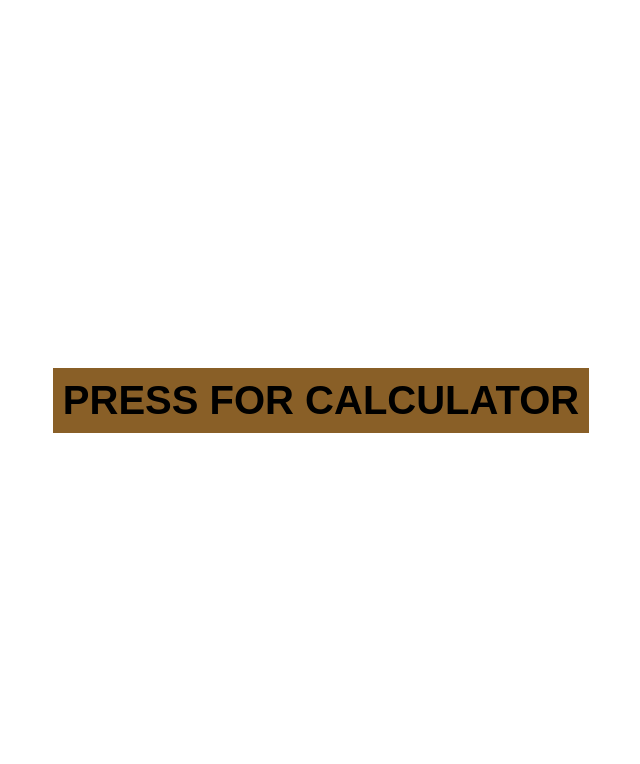
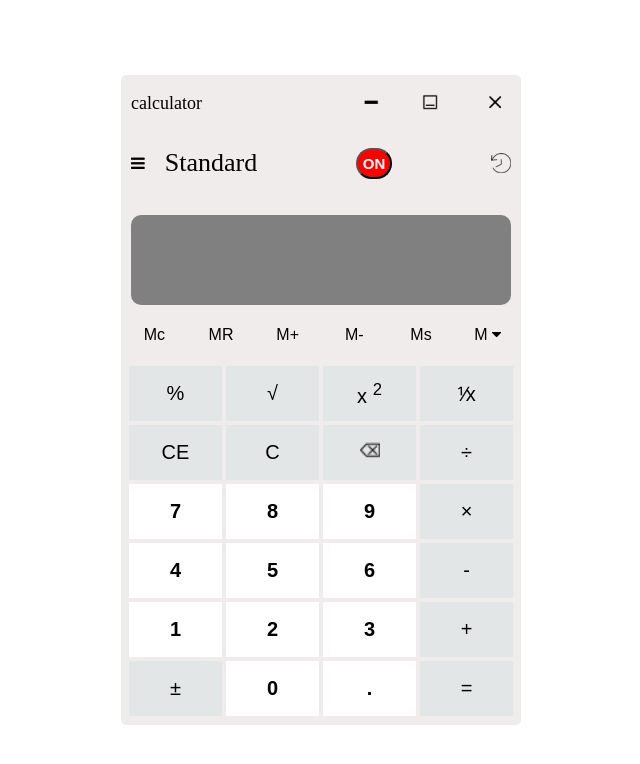
Before and after one commit to Harmedino/calculator, a plain HTML site: page index.html in a window 1280 px wide. Shown: the whole page, without its empty margins (319-959 px from the left). Drawn offline with Linux system fonts and the light colour scheme.

Commit message:
in a bit

```diff
--- a/css/style.css
+++ b/css/style.css
@@ -1,3 +1,6 @@
+*{
+transition: 2s all ease-out;
+}
 body{
 color: black;
 height: 100vh;
@@ -6,7 +9,7 @@ margin: auto;
     display: flex;
         align-items: center;
         justify-content: center;
-        transition: 2s all ease-out;
+
 }
 
 
@@ -28,7 +31,6 @@ margin: auto;
     border-radius: 5px;
     margin: auto;
     background-color: rgb(240, 236, 236);
-    display: none;
 }
 .header{
    width: 400px;
@@ -61,12 +63,12 @@ padding: 10px;
     border: none;
     font-size: 18px;
     text-transform: uppercase;
-    padding: 10px;
-    border-radius: 5px;
+    padding: 5px 10px;
+    border-radius: 20px;
 }
 .on{
     color: white;
-    background-color: red;
+    background-color: rgb(240, 56, 56);
 
 }
 .on:hover{
@@ -77,7 +79,7 @@ padding: 10px;
 }
 .off{
     color: white;
-        background-color: blue;
+        background-color: rgb(59, 59, 226);
         display: none;
 }
 .close{
@@ -108,35 +110,33 @@ padding: 10px;
     padding-left: 20px;
     font-size: 26px;
 }
+.power{
+    padding: 5px;
+    font-weight: bold;
+    font-size: 15px;
+    background-color: red;
+    border-radius: 20px;
+    color: white;
+}
 .top {
     width: 95%;
     margin: auto;
-    height: 20px;
-    font-size: 20px;
-    letter-spacing: 5px;
+    height: 30px;
+    font-size: 16px;
+    letter-spacing: 2px;
     text-align: right;
     margin: auto;
-    display: none;
-}
-.off-screen{
-width: 95%;
-margin: auto;
-    height: 100PX;
-    background-color: rgb(240, 236, 236);
-    border-radius: 10px;
-
 }
 .screen {
     width: 95%;
     margin: auto;
-    height: 80PX;
+    height: 90PX;
     text-align: right;
-    font-size: 54px;
+    font-size: 44px;
     font-weight: bold;
-    background-color: rgb(240, 236, 236);
+    background-color: grey;
     border-radius: 10px;
     overflow: hidden;
-    display: none;
 }
 
 .cal-buttons-row{
--- a/index.html
+++ b/index.html
@@ -1,5 +1,6 @@
 <!DOCTYPE html>
 <html lang="en">
+
 <head>
     <meta charset="UTF-8">
     <meta http-equiv="X-UA-Compatible" content="IE=edge">
@@ -9,11 +10,11 @@
     <link rel="stylesheet" href="https://cdnjs.cloudflare.com/ajax/libs/font-awesome/4.7.0/css/font-awesome.min.css"
         integrity="sha256-eZrrJcwDc/3uDhsdt61sL2oOBY362qM3lon1gyExkL0=" crossorigin="anonymous" />
 </head>
+
 <body>
 
-    <button class="for" id="for" onclick="calculator()"> press for calculator</button>
     <div class="lot">
-    <div class="body" >
+        <div class="body">
             <div class="header">
                 <!-- <img src="./image/header.PNG" alt=""> -->
                 <div class="close">
@@ -21,7 +22,7 @@
                     <div class="max">
                         <img src="./image/max.PNG" alt="" class="rey">
                         <img src="./image/mi.PNG" alt="" class="rey">
-            <button onclick="cleaqr()"> <img src="./image/ca.PNG" alt="" class="red" > </button>
+                        <button onclick="cleaqr()"> <img src="./image/ca.PNG" alt="" class="red"> </button>
                     </div>
                 </div>
                 <div class="sta">
@@ -29,23 +30,18 @@
                         <i class="fa fa-bars"></i>
                         <p>Standard</p>
                     </div>
-        <button class="on" onclick="onScreen()">on</button>
-        <button class="off" onclick="offScreen()">off</button>
+
+                    <button class="power" onclick="power()">ON</button>
+
                     <img src="./image/rotate.png" alt="">
                 </div>
-        </div><div class="off-screen">
-
-        </div>
-        <!-- <div class="screen-welcome">
-            <p class="welcome">Welcome </p>
-        </div> -->
-        <div class="top" id="top"></div>
-        <div class="screen" id="screen">
-
-         0
             </div>
 
+            <div class="top" id="top"></div>
+            <div class="screen" id="screen"></div>
+
             <div class="cal-buttons-row">
+
                 <button class="cal-buttons trans">Mc</button>
                 <button class="cal-buttons trans">MR</button>
                 <button class="cal-buttons trans">M+</button>
@@ -54,45 +50,44 @@
                 <button class="cal-buttons trans">M <i class="fa fa-caret-down"></i></button>
             </div>
             <div class="cal-buttons-row">
-            <button class="cal-buttons light">%</button>
-            <button class="cal-buttons light">&radic;</button>
-            <button class="cal-buttons light">x <sup>2</sup></button>
-            <button class="cal-buttons light ">&#x215F;x</button>
+                <button class="cal-buttons light" onclick="modulus()">%</button>
+                <button class="cal-buttons light" onclick="squareRoot()">&radic;</button>
+                <button class="cal-buttons light" onclick="square()">x <sup>2</sup></button>
+                <button class="cal-buttons light" onclick="over()">&#x215F;x</button>
             </div>
             <div class="cal-buttons-row">
-            <button class="cal-buttons light "id="clear" >CE</button>
+                <button class="cal-buttons light " id="clear" onclick="cScreen()">CE</button>
                 <button class="cal-buttons light" id="clear" onclick="clickOut()">C</button>
-            <button class="cal-buttons light"><img src="./image/can.png" alt=""></button>
-            <button class="cal-buttons light wheat" onclick="opera('/')">&divide;</button>
+                <button class="cal-buttons light" onclick="del()"><img src="./image/can.png" alt=""></button>
+                <button class="cal-buttons light wheat" onclick="operators('/')">&divide;</button>
             </div>
             <div class="cal-buttons-row">
-            <button class="cal-buttons grey " id="num7" onclick="clickMe(7)" >7</button>
-            <button class="cal-buttons grey" id="num8" onclick="clickMe(8)" >8</button>
-            <button class="cal-buttons grey" id="num9" onclick="clickMe(9)" >9</button>
-            <button class="cal-buttons light wheat " onclick="opera('*')">&times;</button>
+                <button class="cal-buttons grey " id="num7" onclick="clickMe(7)">7</button>
+                <button class="cal-buttons grey" id="num8" onclick="clickMe(8)">8</button>
+                <button class="cal-buttons grey" id="num9" onclick="clickMe(9)">9</button>
+                <button class="cal-buttons light wheat " onclick="operators('*')">&times;</button>
             </div>
             <div class="cal-buttons-row">
                 <button class="cal-buttons grey" id="num4" onclick="clickMe(4)">4</button>
                 <button class="cal-buttons grey" id="num5" onclick="clickMe(5)">5</button>
-            <button class="cal-buttons grey" id="num6" onclick="clickMe(6)" >6</button>
-            <button class="cal-buttons light wheat" onclick="opera('-')">-</button>
+                <button class="cal-buttons grey" id="num6" onclick="clickMe(6)">6</button>
+                <button class="cal-buttons light wheat" onclick="operators('-')">-</button>
             </div>
             <div class="cal-buttons-row">
                 <button class="cal-buttons grey" id="num1" onclick="clickMe(1)">1</button>
                 <button class="cal-buttons grey" id="num2" onclick="clickMe(2)">2</button>
-            <button class="cal-buttons grey" id="num3"onclick="clickMe(3)" >3</button>
-            <button class="cal-buttons light wheat" onclick="opera('+')">+</button>
+                <button class="cal-buttons grey" id="num3" onclick="clickMe(3)">3</button>
+                <button class="cal-buttons light wheat" onclick="operators('+')">+</button>
             </div>
             <div class="cal-buttons-row">
-            <button class="cal-buttons light ">&plusmn;</button>
-            <button class="cal-buttons grey" id="num0" onclick="clickMe(0)" >0</button>
-            <button class="cal-buttons grey" id="dot" onclick="clickMe('.')" >.</button>
+                <button class="cal-buttons light" onclick="negative('-')">&plusmn;</button>
+                <button class="cal-buttons grey" id="num0" onclick="clickMe(0)">0</button>
+                <button class="cal-buttons grey" id="dot" onclick="clickMe('.')">.</button>
                 <button class="cal-buttons light wheat" onclick="operaa('=')">=</button>
             </div>
-
-
      </div>
      </div>
 </body>
+
  </html>
  <script src="./js/index.js"></script>
--- a/js/index.js
+++ b/js/index.js
@@ -1,79 +1,150 @@
 
-let input1, input2, sumUP, minus, divide, times, operan, tall;
+let input1, input2, sumUP, divide, times, operan, tall;
 let press = false;
-let screen = document.getElementById('screen').innerHTML
-function calculator() {
-    document.querySelector(".body").style.display = "inherit";
-    document.querySelector('#for').style.display = "none"
-}
-function onScreen() {
+let click = false;
+let screen = document.getElementById('screen')
 
 
-    document.querySelector("#screen").style.display = "inherit"
-    document.querySelector("#top").style.display = "inherit"
-    document.querySelector(".on").style.display = "none"
-    document.querySelector(".off-screen").style.display = "none"
-    document.querySelector(".off").style.display = "inherit"
-    document.querySelector('.screen').innerHTML = "0"
-    document.querySelector('.top').innerHTML = ""
-    screen = document.querySelector('.welcome').style.display = "inherit"
+
+
+let switchPower = document.querySelector('.power').innerHTML
+function power() {
+    let switchPower = document.querySelector('.power').innerHTML
+    if (switchPower == 'ON') {
+        document.querySelector('.power').style.backgroundColor = "blue"
+        document.querySelector('.power').innerHTML = "OFF"
+        document.querySelector('.screen').style.backgroundColor = "rgb(240, 236, 236)"
+        click = true;
+    } else {
+        document.querySelector('.power').innerHTML = "ON"
+        document.querySelector('.power').style.backgroundColor = "red"
+        document.querySelector('.screen').style.backgroundColor = "grey"
+        document.querySelector('.screen').innerHTML = ""
+        document.querySelector('.top').innerHTML = ""
+        click = false;
+    }
 }
-function offScreen() {
-    document.querySelector('.off-screen').style.display = "inherit"
-    document.querySelector('.screen').style.display = "none"
-    document.querySelector('.top').style.display = "none"
-    document.querySelector('.on').style.display = "inherit"
-    document.querySelector('.off').style.display = "none"
+function clickOut() {
+    document.getElementById('top').innerHTML = ""
+   screen.innerHTML = ""
+
+}
+
+function clickMe(numbers) {
+    let screen = document.getElementById('screen')
+
+    if (!click) {
+        return;
+    }
+    if (operan != "") {
+        screen.innerHTML = ""
+        operan = ""
+
+    }
+    // if (press) {
+    //     press = false
+    //     screen.innerHTML = ""
+    // }
+    screen.innerHTML += numbers
+    input2 = screen.innerHTML
+}
+
+function cScreen() {
+    if (!click) {
+        return;
+    }
+    screen.innerHTML = ""
+
+}
+function squareRoot() {
+    if (!click) {
+        return;
+    }
+    document.getElementById('top').innerHTML = `&radic; (${screen.innerHTML})`
+    let root = Math.sqrt(screen.innerHTML)
+    document.getElementById('screen').innerHTML = root
+}
+function square() {
+    if (!click) {
+        return;
+    }
+    document.getElementById('top').innerHTML = `sqr (${screen.innerHTML})`
+    let squarr = Math.pow(screen.innerHTML, 2);
+    document.getElementById('screen').innerHTML = squarr;
+}
+function negative(sette) {
+
+    if (sette == '-') {
+        screen.innerHTML = "-" + screen.innerHTML
+        let sette = ""
+        console.log(sette);
+    }
+    else {
+        screen.innerHTML = screen.innerHTML
+      let  sette = '-'
+        console.log(sette);
+    }
+}
+function over() {
+    if (!click) {
+        return;
+    }
+    document.getElementById('top').innerHTML = "1/" + (screen.innerHTML);
+    let overOne = 1 / screen.innerHTML
+    document.getElementById('screen').innerHTML = overOne
+}
+function del() {
+
+    let count = screen.innerHTML
+    let spac = count.slice(0, count.length - 1)
+    screen.innerHTML = spac
+}
+function operators(signs) {
+    if (!click) {
+        return;
+    }
+    let top = document.getElementById('top')
+    screen2 = document.getElementById('screen').innerHTML
+    // let input = input1 || input2
+    if (input1) {
+        operaa()
+    }
+    top.innerHTML = screen2 + signs
+    lot = screen2
+    input1 = lot
+    operan = signs
+    sumUP = signs
+    press = true
+    // divide = top.innerHTML
+}
+function modulus() {
+    let top = document.getElementById('top')
+    // if (input1 =="") {
+    //     screen.innerHTML = 0
+    //     top.innerHTML = ""
+    //     return;
+    // }
+
+
+    // console.log(sumUP);
+    if (input1 != "") {
+        let tott = Math.pow(input1, 2) / 100
+        screen.innerHTML = tott
+        top.innerHTML = input1 + sumUP + screen.innerHTML
+
+    }
 
 
 }
-
-lott = screen.innerHTML
-function clickMe(click) {
-
-    let screen = document.getElementById('screen')
-
-    if (operan != "") {
-        screen.innerHTML = ""
-        press = false
-        operan = ""
-
-    }
-    screen.innerHTML += click
-    input2 = screen.innerHTML
-
-
-}
-
-function opera(sign) {
-
-    if (input1) {
-        operaa()
-    }
-    let top = document.getElementById('top')
-    screen2 = document.getElementById('screen').innerHTML
-
-
-    top.innerHTML = screen2 + sign
-    lot = screen2
-    input1 = lot
-    operan = sign
-    sumUP = sign
-    // console.log(top.innerHTML);
-    // press = true
-    divide = top.innerHTML
-}
 let ans
 function operaa(lol) {
-
+    if (!click) {
+        return;
+    }
     let top2 = document.getElementById("top")
-
     if (lol == '=' && ans) {
-        // console.log(ans);
         let tall = ans
         input1 = tall
-        top2.innerHTML = input1 += sumUP + input2 + lol
-
     }
 
     if (sumUP === '*') {
@@ -89,29 +160,18 @@ function operaa(lol) {
         top2.innerHTML = input1 += sumUP + input2 + lol
     }
     else if (sumUP === "/") {
-        ans = Number(input1) ^ Number(input2)
+        ans = Number(input1) / Number(input2)
         top2.innerHTML = input1 += sumUP + input2 + lol
-    }else {
-        ans = "0"
-        top2.innerHTML = ""
     }
+    document.getElementById('screen').innerHTML = ans
+}
 
-
-    document.getElementById('screen').innerHTML = ans
-
-
-
-}
-function clickOut() {
-
-    document.getElementById('screen').innerHTML = ''
-    document.getElementById('top').innerHTML = ""
-}
 let body = document.querySelector('.body')
 function cleaqr() {
     body.style.display = 'none'
     document.querySelector('#for').style.display = "inherit"
 }
+
 // let a = 5
 // let b = 5
 //  b +=a
```
Also changed, not shown: lkjdfkjdf.html (added, +12 -0 lines). Lines whose indentation alone changed are shown as unchanged.
